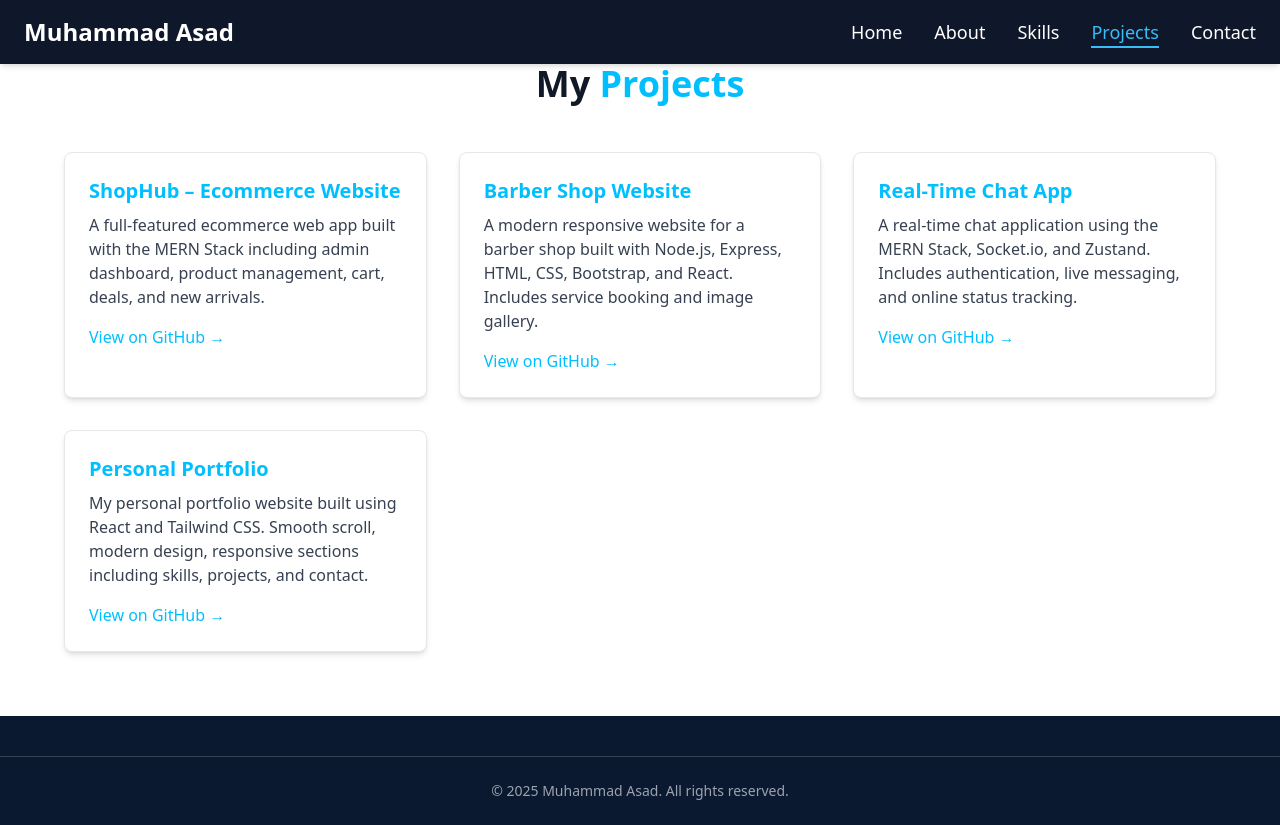
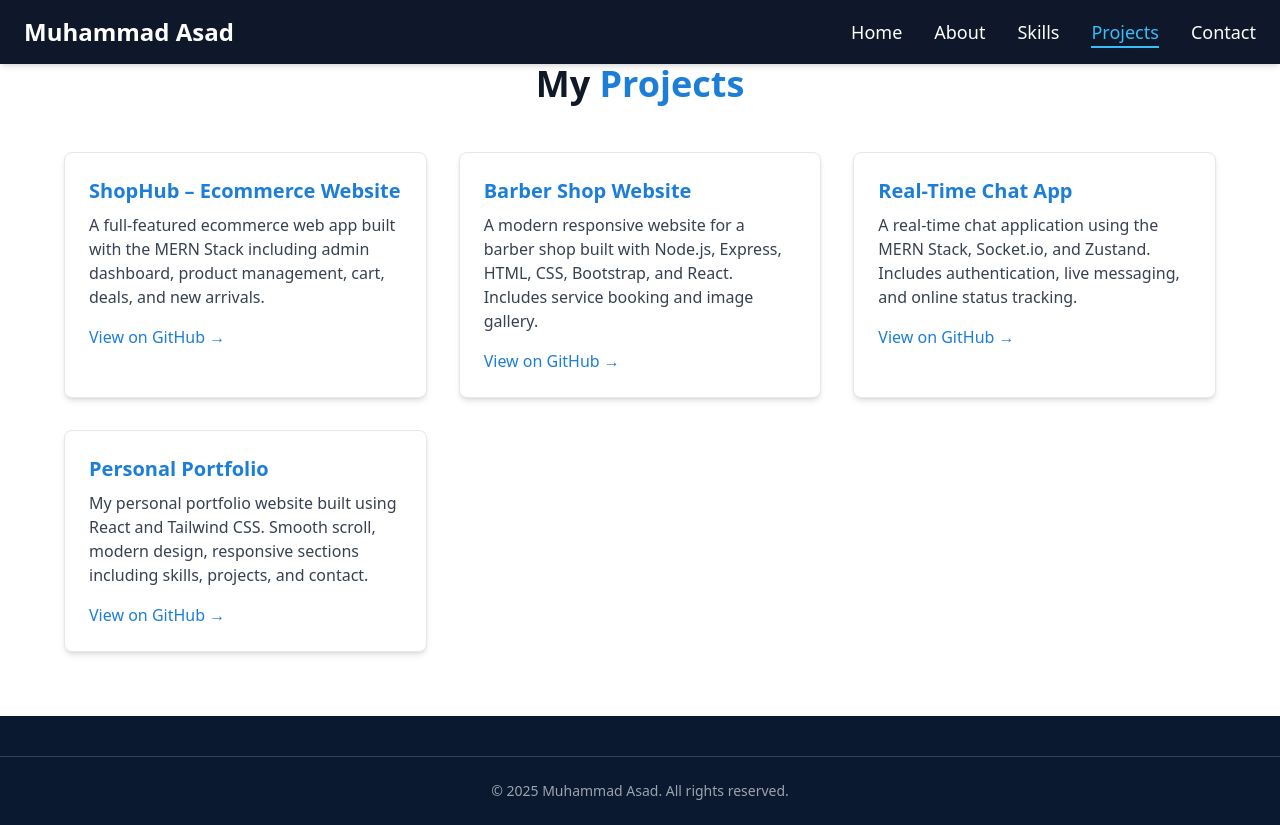
Before and after one commit to Asad3322/personal-portfolio, a React (Create React App) app: page /projects in a window 1280 px wide. Built offline with nearby package versions, Linux system fonts and the light colour scheme.

Commit message:
Updated Projects section to match About page color theme

```diff
--- a/src/components/Projects.jsx
+++ b/src/components/Projects.jsx
@@ -32,7 +32,7 @@ const Projects = () => {
     <section id="projects" className="bg-white py-16 px-4">
       <div className="max-w-6xl mx-auto">
         <h2 className="text-4xl font-bold text-center text-gray-900 mb-12">
-          My <span className="text-[#00BFFF]">Projects</span>
+          My <span className="text-[#1C7ED6]">Projects</span>
         </h2>
         <div className="grid gap-8 md:grid-cols-2 lg:grid-cols-3">
           {projects.map((project, index) => (
@@ -40,7 +40,7 @@ const Projects = () => {
               key={index}
               className="bg-white border border-gray-200 rounded-lg shadow-md hover:shadow-lg transition duration-300 p-6"
             >
-              <h3 className="text-xl font-semibold text-[#00BFFF] mb-2">
+              <h3 className="text-xl font-semibold text-[#1C7ED6] mb-2">
                 {project.title}
               </h3>
               <p className="text-gray-700 mb-4">{project.description}</p>
@@ -48,7 +48,7 @@ const Projects = () => {
                 href={project.github}
                 target="_blank"
                 rel="noopener noreferrer"
-                className="text-[#00BFFF] font-medium hover:underline"
+                className="text-[#1C7ED6] font-medium hover:underline"
               >
                 View on GitHub →
               </a>
```
